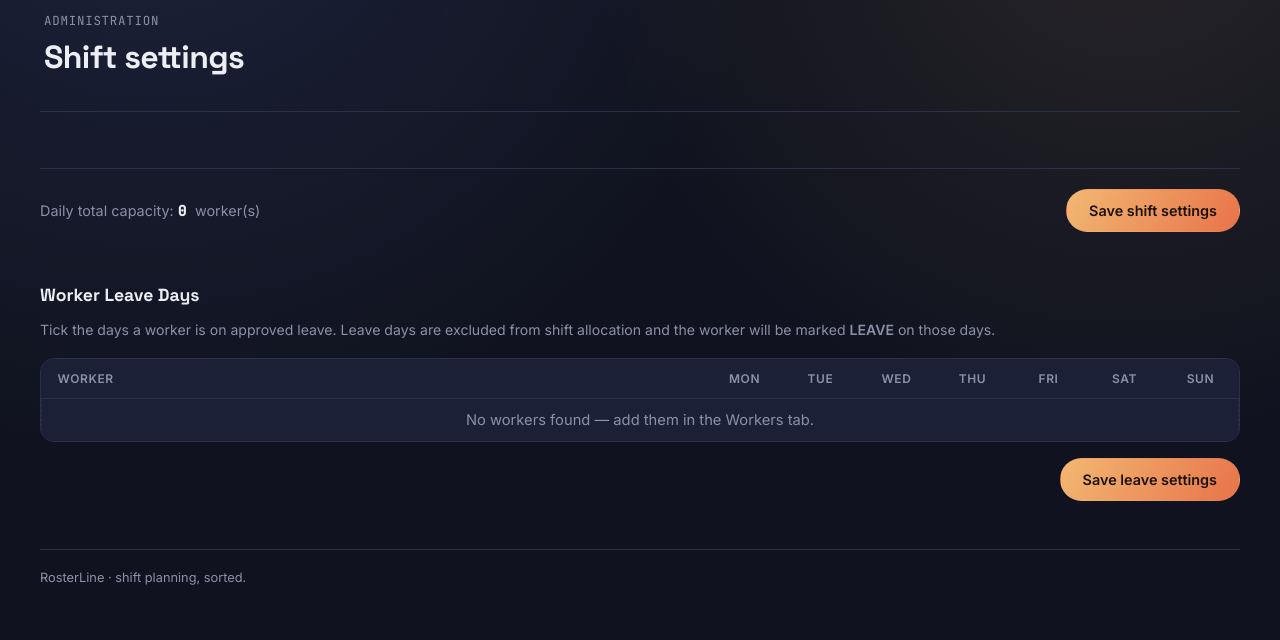
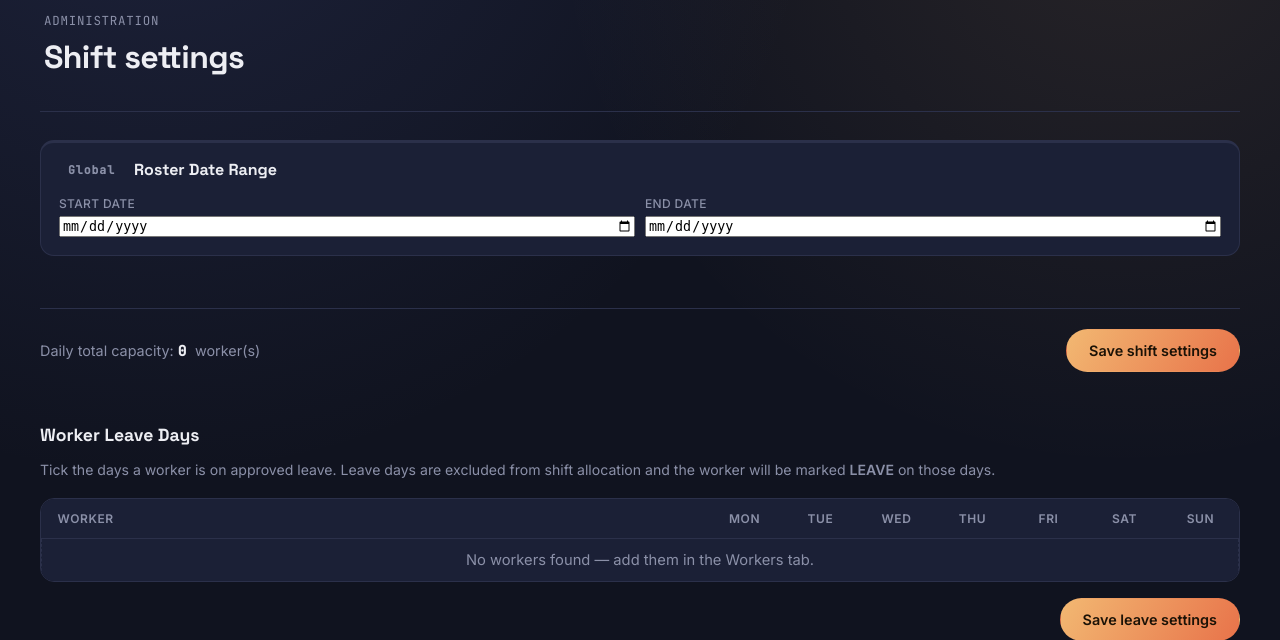
Before and after one commit to sheu-1/shift, a Flask app: page /settings in a window 1280 px wide. Shown: the part 106-746 px from the top of the page. Run offline with Flask 3, Linux system fonts and the light colour scheme.

Commit message:
feat: implement custom date range and history retention for shift scheduling

```diff
--- a/app.py
+++ b/app.py
@@ -1,7 +1,7 @@
 import io
 import os
 import random
-from datetime import datetime, date
+from datetime import datetime, date, timedelta
 from types import SimpleNamespace
 
 from flask import (
@@ -24,7 +24,60 @@ if SUPABASE_URL and SUPABASE_KEY:
 else:
     print("WARNING: SUPABASE_URL and SUPABASE_SERVICE_KEY must be set!")
 
-DAYS = ["Monday", "Tuesday", "Wednesday", "Thursday", "Friday", "Saturday", "Sunday"]
+# ------------------------------------------------------------- config --
+def get_roster_date_range():
+    if not supabase: return None, None
+    try:
+        res = supabase.table("worker").select("name").ilike("name", "___CONFIG___|%").execute()
+        if res.data:
+            name_val = res.data[0].get("name", "")
+            parts = name_val.split("|")
+            if len(parts) == 3:
+                return parts[1], parts[2]
+    except Exception as e:
+        print(f"Error fetching config: {e}")
+    return None, None
+
+def set_roster_date_range(start_date, end_date):
+    if not supabase: return
+    try:
+        res = supabase.table("worker").select("id").ilike("name", "___CONFIG___|%").execute()
+        if res.data:
+            supabase.table("worker").update({"name": f"___CONFIG___|{start_date}|{end_date}"}).eq("id", res.data[0]["id"]).execute()
+        else:
+            supabase.table("worker").insert({"name": f"___CONFIG___|{start_date}|{end_date}"}).execute()
+    except Exception as e:
+        print(f"Error saving config: {e}")
+
+def get_dynamic_days():
+    start_str, end_str = get_roster_date_range()
+    today = date.today()
+    if start_str and end_str:
+        try:
+            start_d = datetime.strptime(start_str, "%Y-%m-%d").date()
+            end_d = datetime.strptime(end_str, "%Y-%m-%d").date()
+        except ValueError:
+            start_d, end_d = today, today + timedelta(days=6)
+    else:
+        start_d, end_d = today, today + timedelta(days=6)
+
+    if end_d < start_d:
+        end_d = start_d
+
+    days = []
+    curr = start_d
+    while curr <= end_d:
+        days.append(curr.strftime("%Y-%m-%d"))
+        curr += timedelta(days=1)
+    return days
+
+def format_day_short(d_str):
+    try:
+        d = datetime.strptime(d_str, "%Y-%m-%d")
+        return d.strftime("%d %a")
+    except:
+        return d_str
+
 
 _DEFAULT_SHIFTS = [
     dict(code="AM",    label="AM Shift",    start_time="6:00 AM",  end_time="3:00 PM",  capacity=3, sort_order=0),
@@ -67,7 +120,7 @@ def worker_leave_set(worker):
 def get_all_workers_with_assignments():
     if not supabase: return []
     try:
-        res = supabase.table("worker").select("*, assignments:assignment(*)").order("name").execute()
+        res = supabase.table("worker").select("*, assignments:assignment(*)").not_.ilike("name", "___CONFIG___|%").order("name").execute()
         workers = []
         for d in res.data:
             w = SimpleNamespace(**d)  # type: ignore[arg-type]
@@ -79,8 +132,8 @@ def get_all_workers_with_assignments():
         return []
 
 
-def grouped_workers_for_day(day):
-    """Return (groups, unassigned, off_workers, leave_workers, all_workers) for a given weekday."""
+def grouped_workers_for_day(day_str):
+    """Return (groups, unassigned, off_workers, leave_workers, all_workers) for a given date."""
     configs    = get_shift_configs()
     codes      = [c.code for c in configs]
     all_workers = get_all_workers_with_assignments()
@@ -91,7 +144,7 @@ def grouped_workers_for_day(day):
     leave_workers = []
 
     for w in all_workers:
-        assign = next((a for a in w.assignments if a.day == day), None)
+        assign = next((a for a in w.assignments if a.day == day_str), None)
         if assign:
             if assign.shift_code in groups:
                 groups[assign.shift_code].append(w)
@@ -102,8 +155,13 @@ def grouped_workers_for_day(day):
             else:
                 unassigned.append(w)
         else:
-            # No assignment yet — classify by leave settings
-            if day in worker_leave_set(w):
+            # Check leave day by weekday name for backwards compatibility
+            try:
+                dt = datetime.strptime(day_str, "%Y-%m-%d")
+                weekday_name = dt.strftime("%A")
+            except:
+                weekday_name = day_str
+            if weekday_name in worker_leave_set(w):
                 leave_workers.append(w)
             else:
                 unassigned.append(w)
@@ -126,9 +184,12 @@ def index():
     if view_mode not in ("daily", "weekly"):
         view_mode = "weekly"
 
-    current_day = request.args.get("day", date.today().strftime("%A"))
-    if current_day not in DAYS:
-        current_day = DAYS[0]
+    days_list = get_dynamic_days()
+    days_formatted = {d: format_day_short(d) for d in days_list}
+
+    current_day = request.args.get("day")
+    if current_day not in days_list:
+        current_day = days_list[0] if days_list else date.today().strftime("%Y-%m-%d")
 
     groups, unassigned, off_workers, leave_workers, all_workers = grouped_workers_for_day(current_day)
 
@@ -138,13 +199,18 @@ def index():
         assign_map = {a.day: (a.shift_code or "—") for a in w.assignments}
         leaves = worker_leave_set(w)
         row = {"worker": w, "days": {}}
-        for d in DAYS:
+        for d in days_list:
             if d in assign_map:
                 row["days"][d] = assign_map[d]
-            elif d in leaves:
-                row["days"][d] = "LEAVE"
             else:
-                row["days"][d] = "—"
+                try:
+                    weekday_name = datetime.strptime(d, "%Y-%m-%d").strftime("%A")
+                except:
+                    weekday_name = d
+                if weekday_name in leaves:
+                    row["days"][d] = "LEAVE"
+                else:
+                    row["days"][d] = "—"
         weekly_schedule.append(row)
 
     return render_template(
@@ -157,8 +223,9 @@ def index():
         shift_meta=shift_meta_dict(),
         total=len(all_workers),
         today=date.today().strftime("%A, %d %B %Y"),
-        today_weekday=date.today().strftime("%A"),
-        days=DAYS,
+        today_iso=date.today().strftime("%Y-%m-%d"),
+        days=days_list,
+        days_formatted=days_formatted,
         current_day=current_day,
         view_mode=view_mode,
         weekly_schedule=weekly_schedule,
@@ -177,9 +244,11 @@ def allocate():
         return redirect(url_for("index"))
 
     configs = get_shift_configs()
+    days_list = get_dynamic_days()
 
-    # Wipe existing weekly assignments
-    supabase.table("assignment").delete().neq("id", -1).execute()
+    # Wipe existing assignments for the CURRENT date range to preserve history
+    if days_list:
+        supabase.table("assignment").delete().in_("day", days_list).execute()
 
     workers_list = list(workers)
     random.shuffle(workers_list)  # initial fairness shuffle
@@ -197,11 +266,19 @@ def allocate():
     # ── Step 2: Spread OFF days evenly across the week ───────────────────
     # Always pick the day that currently has the fewest offs so that no
     # single day ends up short-staffed (6/7 days worked per person).
-    day_off_count = {d: 0 for d in DAYS}
+    day_off_count = {d: 0 for d in days_list}
     off_day_map = {}   # worker_id -> off_day
 
     for w in workers_list:
-        available_days = [d for d in DAYS if d not in leave_map[w.id]]
+        available_days = []
+        for d in days_list:
+            try:
+                weekday_name = datetime.strptime(d, "%Y-%m-%d").strftime("%A")
+            except:
+                weekday_name = d
+            if weekday_name not in leave_map[w.id]:
+                available_days.append(d)
+
         if not available_days:
             continue  # fully on leave
         # Pick day with fewest offs; random tiebreak for variety
@@ -218,12 +295,16 @@ def allocate():
         w.id: {cfg.code: 0 for cfg in configs} for w in workers_list
     }
 
-    for d in DAYS:
+    for d in days_list:
         # Workers available to work today
-        active = [
-            w for w in workers_list
-            if d not in leave_map[w.id] and off_day_map.get(w.id) != d
-        ]
+        active = []
+        for w in workers_list:
+            try:
+                weekday_name = datetime.strptime(d, "%Y-%m-%d").strftime("%A")
+            except:
+                weekday_name = d
+            if weekday_name not in leave_map[w.id] and off_day_map.get(w.id) != d:
+                active.append(w)
 
         # Build slot list and shuffle so no shift type always drafts first
         slots = []
@@ -254,17 +335,19 @@ def allocate():
     flash("Shifts allocated — 1 day off per worker, workload and shifts balanced.", "success")
 
     view = request.form.get("view", "weekly")
-    cday = request.form.get("day", date.today().strftime("%A"))
+    cday = request.form.get("day", days_list[0] if days_list else date.today().strftime("%Y-%m-%d"))
     return redirect(url_for("index", view=view, day=cday))
 
 
 @app.route("/reset", methods=["POST"])
 def reset():
     if supabase:
-        supabase.table("assignment").delete().neq("id", -1).execute()
-    flash("All weekly shift assignments cleared.", "info")
+        days_list = get_dynamic_days()
+        if days_list:
+            supabase.table("assignment").delete().in_("day", days_list).execute()
+    flash("Shift assignments for the current date range cleared.", "info")
     view = request.form.get("view", "weekly")
-    cday = request.form.get("day", date.today().strftime("%A"))
+    cday = request.form.get("day", days_list[0] if days_list else date.today().strftime("%Y-%m-%d"))
     return redirect(url_for("index", view=view, day=cday))
 
 
@@ -284,7 +367,7 @@ def assign_shift():
     except (TypeError, ValueError):
         return jsonify({"ok": False, "error": "Invalid worker_id."}), 400
 
-    if not worker_id or not day or day not in DAYS:
+    if not worker_id or not day:
         return jsonify({"ok": False, "error": "Invalid parameters."}), 400
 
     # Normalise empty string to None
@@ -321,7 +404,9 @@ def assign_shift():
 def settings():
     configs = get_shift_configs()
     workers = get_all_workers_with_assignments()
-    return render_template("settings.html", configs=configs, workers=workers, days=DAYS)
+    start_date, end_date = get_roster_date_range()
+    return render_template("settings.html", configs=configs, workers=workers,
+                           start_date=start_date, end_date=end_date, days=["Monday", "Tuesday", "Wednesday", "Thursday", "Friday", "Saturday", "Sunday"])
 
 
 @app.route("/settings/save", methods=["POST"])
@@ -354,11 +439,17 @@ def settings_save():
                 "capacity": cap
             }).eq("id", cfg.id).execute()
 
+    # Roster Date Range Save
+    roster_start = request.form.get("roster_start", "").strip()
+    roster_end = request.form.get("roster_end", "").strip()
+    if roster_start and roster_end:
+        set_roster_date_range(roster_start, roster_end)
+
     if errors:
         for e in errors:
             flash(e, "warning")
     else:
-        flash("Shift settings saved successfully.", "success")
+        flash("Settings saved successfully.", "success")
 
     return redirect(url_for("settings"))
 
@@ -366,8 +457,9 @@ def settings_save():
 @app.route("/settings/leave", methods=["POST"])
 def settings_leave():
     workers = get_all_workers_with_assignments()
+    WEEKDAYS = ["Monday", "Tuesday", "Wednesday", "Thursday", "Friday", "Saturday", "Sunday"]
     for w in workers:
-        chosen = [d for d in DAYS if request.form.get(f"leave_{w.id}_{d}")]
+        chosen = [d for d in WEEKDAYS if request.form.get(f"leave_{w.id}_{d}")]
         leave_str = ",".join(chosen)
         if supabase:
             supabase.table("worker").update({"leave_days": leave_str}).eq("id", w.id).execute()
@@ -381,8 +473,8 @@ def settings_leave():
 @app.route("/workers")
 def workers():
     all_workers = get_all_workers_with_assignments()
-    # For the badge column use Monday as a reference day
-    groups, _, _, _, _ = grouped_workers_for_day("Monday")
+    # For the badge column use today as a reference day
+    groups, _, _, _, _ = grouped_workers_for_day(date.today().strftime("%Y-%m-%d"))
     return render_template(
         "workers.html",
         all_workers=all_workers,
@@ -536,7 +628,8 @@ def export_schedule():
     sheet["A1"].alignment = left
     sheet.row_dimensions[1].height = 28
 
-    headers = ["Worker Name"] + DAYS
+    days_list = get_dynamic_days()
+    headers = ["Worker Name"] + [format_day_short(d) for d in days_list]
     sheet.row_dimensions[3].height = 24
     for ci, h in enumerate(headers, start=1):
         c = sheet.cell(row=3, column=ci, value=h)
@@ -555,13 +648,18 @@ def export_schedule():
         assign_map = {a.day: (a.shift_code or "—") for a in w.assignments}
         leaves     = worker_leave_set(w)
 
-        for ci, day in enumerate(DAYS, start=2):
-            if day in assign_map:
-                val = assign_map[day]
-            elif day in leaves:
-                val = "LEAVE"
+        for ci, day_str in enumerate(days_list, start=2):
+            if day_str in assign_map:
+                val = assign_map[day_str]
             else:
-                val = "—"
+                try:
+                    weekday_name = datetime.strptime(day_str, "%Y-%m-%d").strftime("%A")
+                except:
+                    weekday_name = day_str
+                if weekday_name in leaves:
+                    val = "LEAVE"
+                else:
+                    val = "—"
 
             cell = sheet.cell(row=ri, column=ci, value=val)
             cell.alignment = center; cell.border = border
--- a/templates/settings.html
+++ b/templates/settings.html
@@ -7,15 +7,35 @@
     <p class="eyebrow">Administration</p>
     <h1>Shift settings</h1>
     <p class="hero-sub">
-      Configure each shift's <strong>label</strong>, <strong>hours</strong>, and
+      Configure the <strong>global date range</strong>, each shift's <strong>label</strong>, <strong>hours</strong>, and
       <strong>worker capacity</strong>. Use the Leave section below to mark which days
       each worker is off on leave — those days are excluded from scheduling automatically.
     </p>
   </div>
 </section>
 
-{# ── Shift configuration ───────────────────────────────────────────────── #}
+{# ── Roster Settings ────────────────────────────────────────────────────── #}
 <form action="{{ url_for('settings_save') }}" method="post">
+  <div class="settings-grid" style="margin-bottom: 24px;">
+    <div class="settings-card" style="grid-column: 1 / -1;">
+      <div class="settings-card-header">
+        <span class="settings-badge" style="background: var(--primary);">Global</span>
+        <h2>Roster Date Range</h2>
+      </div>
+      <div class="settings-fields">
+        <div class="settings-field-row">
+          <div class="settings-field">
+            <label for="roster_start">Start Date</label>
+            <input type="date" id="roster_start" name="roster_start" value="{{ start_date if start_date else '' }}" required>
+          </div>
+          <div class="settings-field">
+            <label for="roster_end">End Date</label>
+            <input type="date" id="roster_end" name="roster_end" value="{{ end_date if end_date else '' }}" required>
+          </div>
+        </div>
+      </div>
+    </div>
+  </div>
   <div class="settings-grid">
     {% for cfg in configs %}
     <div class="settings-card settings-card-{{ cfg.code|lower }}">
```
Also changed, not shown: templates/index.html (+4 -4 lines).
